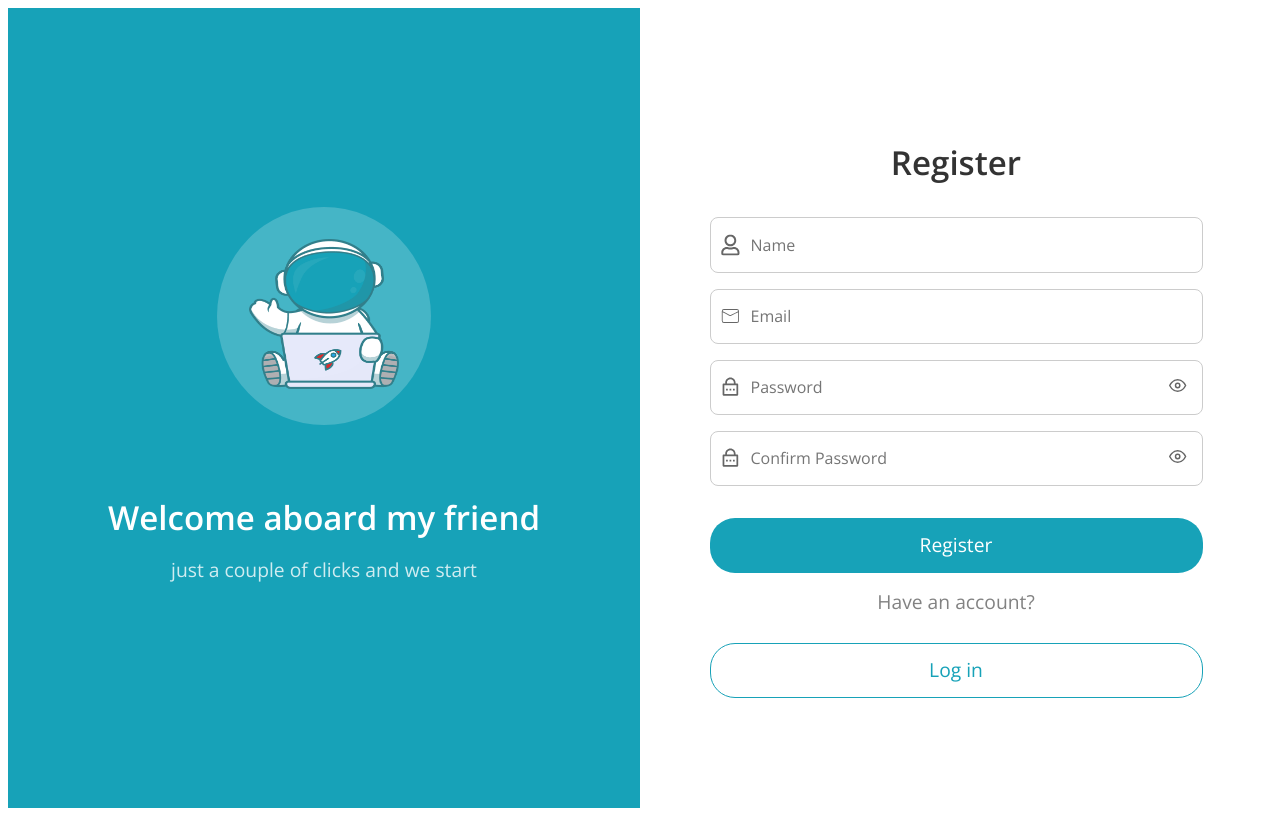
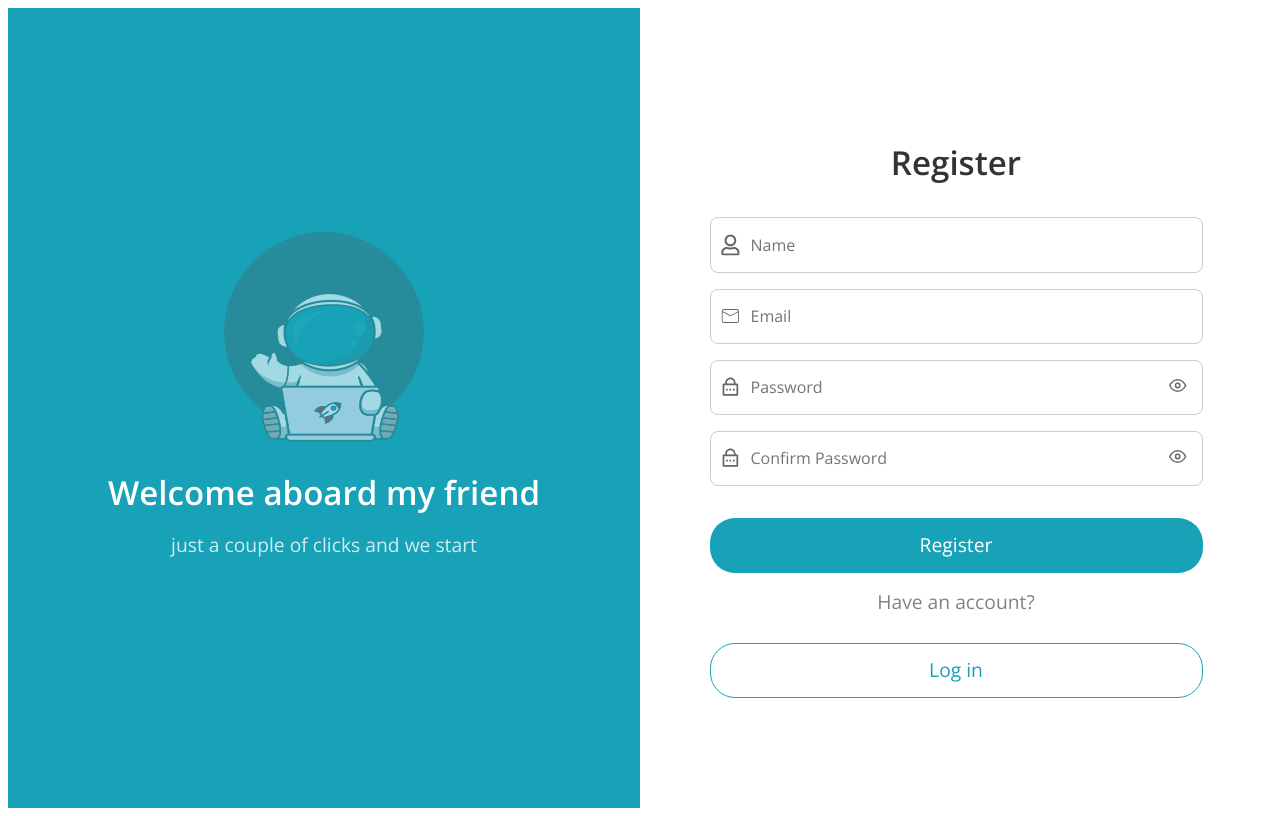
Before and after one commit to Paresh-95/ProjectManagement_Task, a React (Create React App) app in the folder Frontend/: page /register in a window 1280 px wide. Built offline with nearby package versions, Linux system fonts and the light colour scheme; no server answers.

Commit message:
new changes

```diff
--- a/Frontend/src/pages/Register.jsx
+++ b/Frontend/src/pages/Register.jsx
@@ -150,23 +150,33 @@ const styles = {
     padding: "2rem",
     textAlign: "center",
   },
-  astronautContainer: {
-    backgroundColor: "rgba(255, 255, 255, 0.2)",
-    borderRadius: "100%",
-    padding: "2rem",
-    marginBottom: "2rem",
+
+  logoBackground: {
+    width: '200px',
+    height: '200px',
+    backgroundColor: '#317F8B',
+    borderRadius: '50%',
+    opacity: 0.6,
+    display: 'flex',
+    justifyContent: 'center',
+    alignItems: 'center',
+    position: 'relative',
+    zIndex: 1,
   },
   astronaut: {
-    width: "150px",
-    height: "150px",
-  },
+    width: '150px',
+    height: '150px',
+    position: 'absolute',
+      top: '30%',
+      zIndex: 10,
+    },
   welcome: {
     fontFamily: "Open Sans",
     fontSize: "33.08px",
     fontWeight: 600,
     lineHeight: "66.15px",
     textAlign: "center",
-    marginBottom: "0rem", // Adjust margin bottom to reduce gap
+    marginBottom: "0rem",
   },
   subtext: {
     fontFamily: "Open Sans",
```
